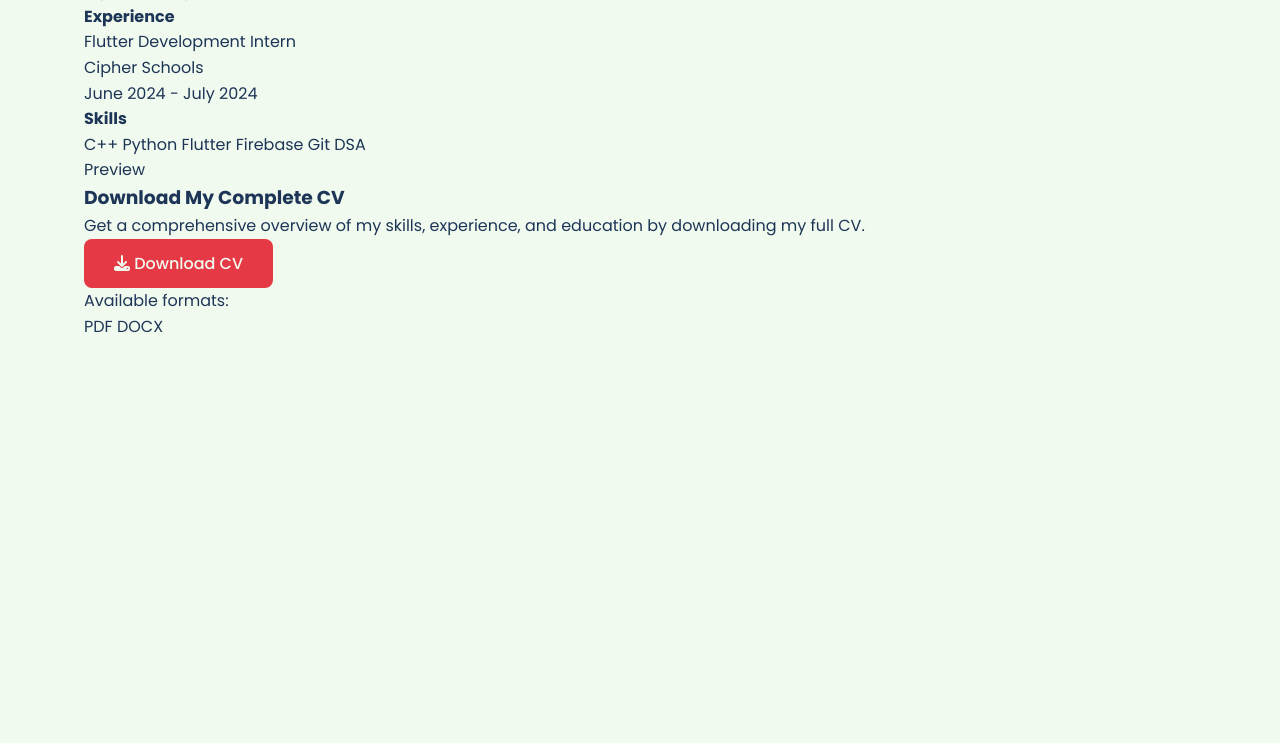
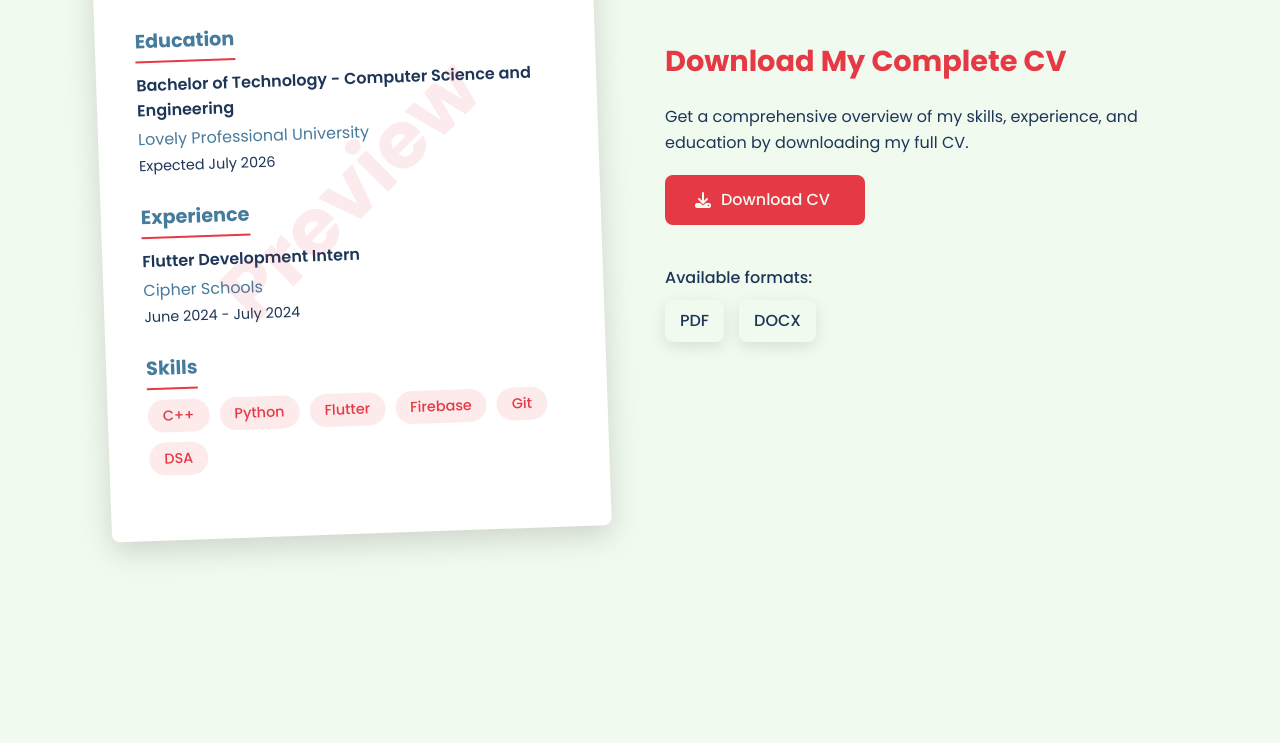
Before and after one commit to prakhar12221638/portfolio, a plain HTML site: page index.html in a window 1280 px wide. Shown: the part 6502-7245 px from the top of the page. Drawn offline with Linux system fonts and the light colour scheme.

Commit message:
Update styles.css

```diff
--- a/styles.css
+++ b/styles.css
@@ -670,6 +670,161 @@
   color: var(--primary-color);
 }
 
+/* CV Section */
+.cv-content {
+  display: grid;
+  grid-template-columns: 1fr 1fr;
+  gap: 50px;
+  align-items: center;
+}
+
+.cv-preview {
+  position: relative;
+  max-width: 500px;
+  margin: 0 auto;
+}
+
+.cv-paper {
+  background-color: white;
+  box-shadow: 0 10px 30px rgba(0, 0, 0, 0.15);
+  padding: 40px;
+  border-radius: var(--border-radius);
+  position: relative;
+  z-index: 1;
+  transform: rotate(-2deg);
+  transition: var(--transition);
+}
+
+.cv-preview:hover .cv-paper {
+  transform: rotate(0deg);
+}
+
+.cv-watermark {
+  position: absolute;
+  top: 50%;
+  left: 50%;
+  transform: translate(-50%, -50%) rotate(-45deg);
+  font-size: 5rem;
+  font-weight: 700;
+  color: rgba(230, 57, 70, 0.1);
+  pointer-events: none;
+  z-index: 2;
+}
+
+.cv-header {
+  margin-bottom: 30px;
+  padding-bottom: 20px;
+  border-bottom: 2px solid var(--gray-color);
+}
+
+.cv-header h3 {
+  font-size: 2rem;
+  color: var(--primary-color);
+  margin-bottom: 5px;
+}
+
+.cv-section {
+  margin-bottom: 25px;
+}
+
+.cv-section h4 {
+  font-size: 1.2rem;
+  color: var(--secondary-color);
+  margin-bottom: 15px;
+  position: relative;
+  display: inline-block;
+}
+
+.cv-section h4::after {
+  content: "";
+  position: absolute;
+  bottom: -5px;
+  left: 0;
+  width: 100%;
+  height: 2px;
+  background-color: var(--primary-color);
+}
+
+.cv-item {
+  margin-bottom: 15px;
+}
+
+.cv-item-title {
+  font-weight: 600;
+  margin-bottom: 3px;
+}
+
+.cv-item-subtitle {
+  color: var(--secondary-color);
+  margin-bottom: 3px;
+}
+
+.cv-item-date {
+  font-size: 0.9rem;
+  color: var(--accent-color);
+}
+
+.cv-skills {
+  display: flex;
+  flex-wrap: wrap;
+  gap: 10px;
+}
+
+.cv-skills span {
+  padding: 5px 15px;
+  background-color: rgba(230, 57, 70, 0.1);
+  color: var(--primary-color);
+  border-radius: 20px;
+  font-size: 0.9rem;
+  font-weight: 500;
+}
+
+.cv-actions {
+  display: flex;
+  flex-direction: column;
+  gap: 20px;
+}
+
+.cv-actions h3 {
+  font-size: 1.8rem;
+  color: var(--primary-color);
+}
+
+.cv-download-btn {
+  display: inline-flex;
+  align-items: center;
+  gap: 10px;
+  max-width: 200px;
+}
+
+.cv-formats {
+  margin-top: 20px;
+}
+
+.cv-formats p {
+  margin-bottom: 10px;
+  font-weight: 500;
+}
+
+.format-options {
+  display: flex;
+  gap: 15px;
+}
+
+.format-option {
+  padding: 8px 15px;
+  background-color: var(--light-color);
+  border-radius: var(--border-radius);
+  font-weight: 500;
+  transition: var(--transition);
+  box-shadow: var(--shadow);
+}
+
+.format-option:hover {
+  background-color: var(--primary-color);
+  color: var(--light-color);
+}
+
 /* Contact Section */
 .contact-content {
   display: grid;
@@ -823,6 +978,21 @@
     width: calc(100% - 80px);
     left: 80px !important;
   }
+
+  .cv-content {
+    grid-template-columns: 1fr;
+    gap: 50px;
+  }
+
+  .cv-preview {
+    order: 1;
+  }
+
+  .cv-actions {
+    order: 0;
+    text-align: center;
+    align-items: center;
+  }
 }
 
 @media (max-width: 768px) {
@@ -914,4 +1084,12 @@
   .btn {
     width: 100%;
   }
+
+  .cv-paper {
+    padding: 20px;
   }
+
+  .cv-header h3 {
+    font-size: 1.5rem;
+  }
+}
```
Lines whose indentation alone changed are shown as unchanged.
